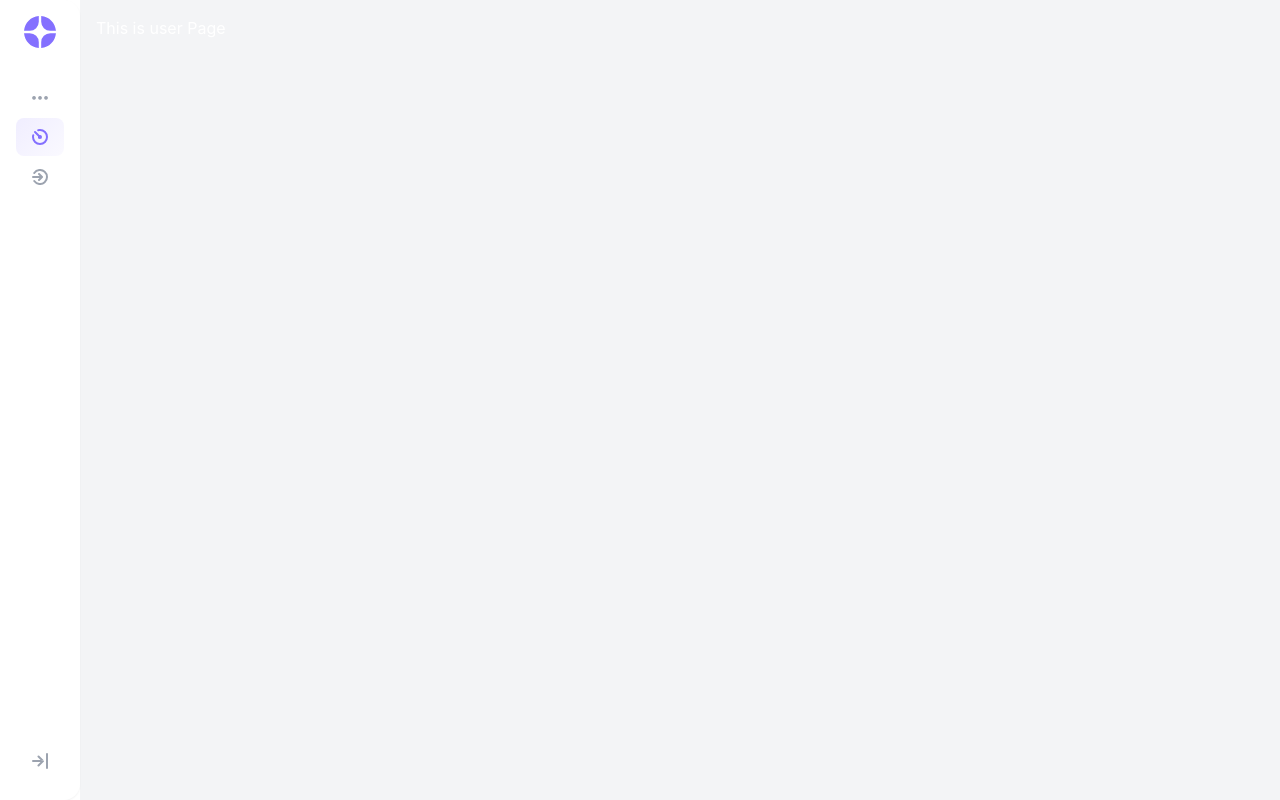
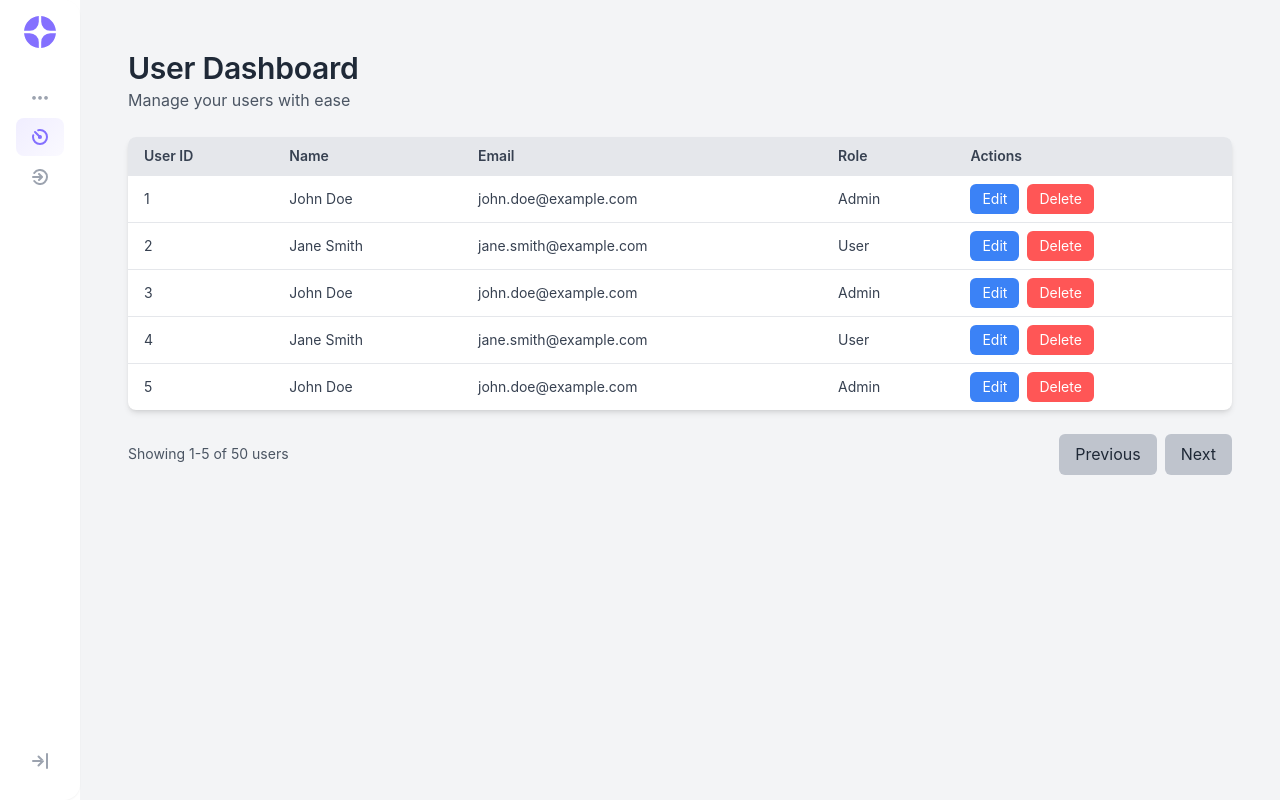
Before and after one commit to rinesaahmedi/human-resource, a React (Create React App) app in the folder frontend/: page /dashboard/user-dashboard in a window 1280 px wide. Built offline with nearby package versions, Linux system fonts and the light colour scheme.

Commit message:
fixed header and added the user dashboard page

```diff
--- a/frontend/src/App.js
+++ b/frontend/src/App.js
@@ -27,7 +27,6 @@ function App() {
         <MantineProvider withGlobalStyles withNormalizeCSS>
             <Routes>
                 {/* Public Routes */}
-                <Route path="/" element={<Home />} />
                 <Route path="/signin" element={<SignIn />} />
                 <Route path="/signup" element={<SignUp />} />
                 <Route path="/password" element={<Password />} />
@@ -36,6 +35,7 @@ function App() {
 
                 {/* Protected Routes */}
                 <Route path="/" element={<MainLayout />}>
+                    <Route path="/" element={<Home />} />
                     <Route path="employees" element={<Employees />} />
                     <Route path="users" element={<Users />} />
                     <Route path="reports" element={<Employees />} />
--- a/frontend/src/components/MainLayout/index.jsx
+++ b/frontend/src/components/MainLayout/index.jsx
@@ -3,8 +3,8 @@ import React from "react";
 import { Outlet } from "react-router-dom";
 
 // import SideBar from "../SideBar";
+import Footer from "../layout/Footer";
 import Header from "../layout/Header";
-import Footer from "../layout/Footer";
 
 const MainLayout = () => {
   return (
--- a/frontend/src/components/dashboard/routes/UserDashboard.jsx
+++ b/frontend/src/components/dashboard/routes/UserDashboard.jsx
@@ -1,10 +1,100 @@
+import { useState } from "react";
+import { useNavigate } from "react-router-dom";
+
 function UserDashboard() {
+    const navigate = useNavigate();
+
+    const users = Array.from({ length: 50 }, (_, index) => ({
+        id: index + 1,
+        name: index % 2 === 0 ? "John Doe" : "Jane Smith",
+        email: index % 2 === 0 ? "john.doe@example.com" : "jane.smith@example.com",
+        role: index % 2 === 0 ? "Admin" : "User",
+    }));
+
+    const itemsPerPage = 5;
+    const [currentPage, setCurrentPage] = useState(1);
+
+    // Calculate the range of users to display based on the current page
+    const startIndex = (currentPage - 1) * itemsPerPage;
+    const endIndex = startIndex + itemsPerPage;
+    const currentUsers = users.slice(startIndex, endIndex);
+
+    // Calculate total pages
+    const totalPages = Math.ceil(users.length / itemsPerPage);
+
+    const handlePageChange = (page) => {
+        if (page >= 1 && page <= totalPages) {
+            setCurrentPage(page);
+        }
+    };
+
+    const handleEditClick = (userId) => {
+        // Navigate to the user edit page with the user ID as a query parameter
+        navigate(`/dashboard/users?user_id=${userId}`);
+    };
+
     return (
-        <>
-        <h1 style={{color:'white'}}>
-            This is user Page
-        </h1>
-        </>
+        <div className="min-h-screen flex flex-col p-8">
+            <header className="mb-6">
+                <h1 className="text-3xl font-semibold text-gray-800">User Dashboard</h1>
+                <p className="text-gray-600">Manage your users with ease</p>
+            </header>
+
+            <div className="overflow-x-auto bg-white shadow-md rounded-lg">
+                <table className="min-w-full table-auto">
+                    <thead className="bg-gray-200">
+                    <tr>
+                        <th className="px-4 py-2 text-left text-sm font-semibold text-gray-700">User ID</th>
+                        <th className="px-4 py-2 text-left text-sm font-semibold text-gray-700">Name</th>
+                        <th className="px-4 py-2 text-left text-sm font-semibold text-gray-700">Email</th>
+                        <th className="px-4 py-2 text-left text-sm font-semibold text-gray-700">Role</th>
+                        <th className="px-4 py-2 text-left text-sm font-semibold text-gray-700">Actions</th>
+                    </tr>
+                    </thead>
+                    <tbody>
+                    {currentUsers.map((user) => (
+                        <tr key={user.id} className="border-t hover:bg-gray-50">
+                            <td className="px-4 py-2 text-sm text-gray-700">{user.id}</td>
+                            <td className="px-4 py-2 text-sm text-gray-700">{user.name}</td>
+                            <td className="px-4 py-2 text-sm text-gray-700">{user.email}</td>
+                            <td className="px-4 py-2 text-sm text-gray-700">{user.role}</td>
+                            <td className="px-4 py-2 text-sm text-gray-700">
+                                <button
+                                    className="bg-blue-500 text-white py-1 px-3 rounded-md hover:bg-blue-600"
+                                    onClick={() => handleEditClick(user.id)}
+                                >
+                                    Edit
+                                </button>
+                                <button className="bg-red-500 text-white py-1 px-3 rounded-md hover:bg-red-600 ml-2">
+                                    Delete
+                                </button>
+                            </td>
+                        </tr>
+                    ))}
+                    </tbody>
+                </table>
+            </div>
+
+            <div className="flex justify-between items-center mt-6">
+                <span className="text-sm text-gray-600">
+                    Showing {startIndex + 1}-{Math.min(endIndex, users.length)} of {users.length} users
+                </span>
+                <div>
+                    <button
+                        className="bg-gray-300 text-gray-800 py-2 px-4 rounded-md hover:bg-gray-400"
+                        onClick={() => handlePageChange(currentPage - 1)}
+                    >
+                        Previous
+                    </button>
+                    <button
+                        className="bg-gray-300 text-gray-800 py-2 px-4 rounded-md hover:bg-gray-400 ml-2"
+                        onClick={() => handlePageChange(currentPage + 1)}
+                    >
+                        Next
+                    </button>
+                </div>
+            </div>
+        </div>
     );
 }
 
--- a/frontend/src/components/layout/Header.jsx
+++ b/frontend/src/components/layout/Header.jsx
@@ -1,38 +1,72 @@
+import { useState } from "react";
 import React from 'react';
-import Button from "../common/button";
-import {NavLink} from "react-router-dom";
 
 const Header = () => {
+    const [isMenuOpen, setIsMenuOpen] = useState(false);
+
+    const handleMenuToggle = () => {
+        setIsMenuOpen((prev) => !prev);
+    };
+
+    const handleCloseMenu = () => {
+        setIsMenuOpen(false);
+    };
+
     return (
-        <div className={'flex justify-between px-[50px] pt-[20px]'}>
-            <NavLink  to={'/'} className={'font-bold text-[25px] '}>
-                Logo
-            </NavLink>
-            <div className={'flex gap-[30px]'}>
-                <ul className={'flex gap-[40px] items-center'}>
-                    <li className={'text-[20px] text-[#bab9b8] font-light'}>
-                        <NavLink to="/" exact activeClassName="active">Home</NavLink>
-                    </li>
-                    <li className={'text-[20px] text-[#bab9b8] font-light'} >
-                        <NavLink to="/about" activeClassName="active">About</NavLink>
-                    </li>
-                    <li className={'text-[20px] text-[#bab9b8] font-light'}>
-                        <NavLink to="/contact" activeClassName="active">Contact</NavLink>
-                    </li>
-                </ul>
-                <div className={'flex gap-[5px]'}>
+        <nav className="max-w-[1600px] p-[25px] fixed w-full z-10 top-0 left-0 right-0 bg-[rgba(31,38,62,0.3)] rounded-lg shadow-md backdrop-blur-[17.2px] mx-auto">
+            <div className="flex items-center justify-center space-x-6 w-full">
+                <div className="text-white font-semibold text-lg">Logo</div>
 
-                    <Button variant={'outlined'} title={'Log In'} type={'submit'}/>
-                    <Button variant={'gray'} title={'Create Account'} type={'submit'}/>
+                {/* Desktop Navbar Items */}
+                <div className="hidden md:flex space-x-4">
+                    <a href="#home" className="text-white hover:text-gray-400 pr-[20px]">Home</a>
+                    <a href="#about" className="text-white hover:text-gray-400 pr-[20px]">About</a>
+                    <a href="#services" className="text-white hover:text-gray-400 pr-[20px]">Services</a>
+                    <a href="#contact" className="text-white hover:text-gray-400 pr-[20px]">Contact</a>
                 </div>
 
-
-
+                {/* Mobile Menu Button */}
+                <button
+                    onClick={handleMenuToggle}
+                    className="md:hidden text-white"
+                >
+                    <svg
+                        xmlns="http://www.w3.org/2000/svg"
+                        className="h-6 w-6"
+                        fill="none"
+                        viewBox="0 0 24 24"
+                        stroke="currentColor"
+                    >
+                        <path
+                            strokeLinecap="round"
+                            strokeLinejoin="round"
+                            strokeWidth="2"
+                            d="M4 6h16M4 12h16M4 18h16"
+                        />
+                    </svg>
+                </button>
             </div>
 
-
-
-        </div>
+            {/* Mobile Menu */}
+            <div
+                className={`fixed inset-0 bg-gray-800 bg-opacity-75 z-20 transition-all duration-300 ease-in-out ${isMenuOpen ? "block" : "hidden"}`}
+            >
+                <div className="flex justify-end p-4">
+                    <button
+                        className="text-white text-3xl"
+                        onClick={handleCloseMenu} // Close the mobile menu when the close button is clicked
+                    >
+                        &times;
+                    </button>
+                </div>
+                <div className="flex flex-col items-center space-y-6 mt-16">
+                    <a href="#home" className="text-white text-2xl hover:text-gray-400">Home</a>
+                    <a href="#about" className="text-white text-2xl hover:text-gray-400">About</a>
+                    <a href="#services" className="text-white text-2xl hover:text-gray-400">Services</a>
+                    <a href="#contact" className="text-white text-2xl hover:text-gray-400">Contact</a>
+                </div>
+            </div>
+        </nav>
     );
 };
 
```
